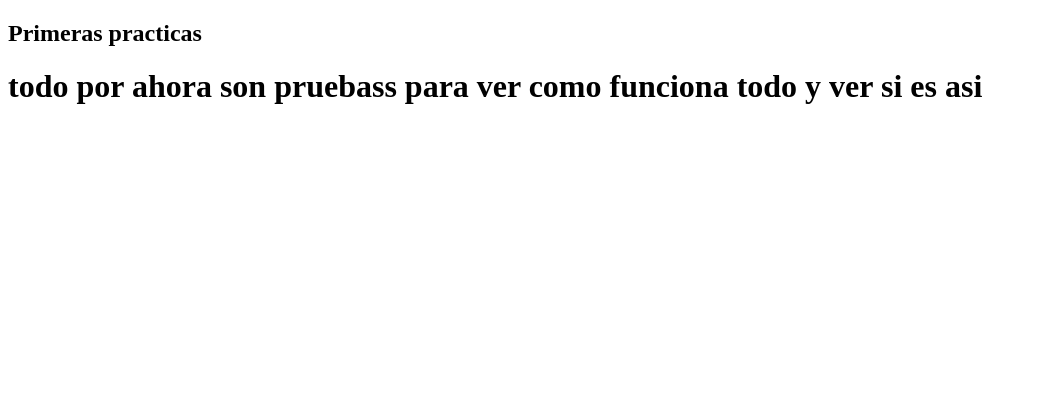
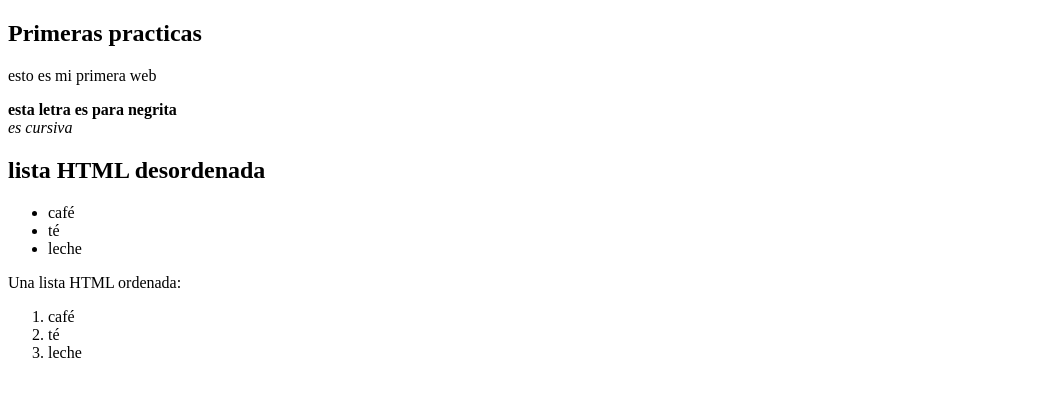
Before and after one commit to davidsanez/primera-practica-web, a plain HTML site: page index.html in a window 1280 px wide. Shown: the whole page, without its empty margins (0-1037 px from the left). Drawn offline with Linux system fonts and the light colour scheme.

Commit message:
primera practica

```diff
--- a/index.html
+++ b/index.html
@@ -7,9 +7,22 @@
 </head>
 <body>
     <h2>   Primeras practicas  </h2>
-    <h1> todo por ahora son pruebass para ver como
-        funciona todo y ver si es asi
-    </h1>
+    <p> esto es mi primera web</p>
+    <b><u></u> esta letra es para negrita</b><br>
+    <i> es cursiva</i>
+    <h2> lista HTML desordenada</h2>
+
+        <ul>
+             <li>café</li>
+            <li>té</li>
+             <li>leche</li>
+        </ul>
+        <p>Una lista HTML ordenada:</p>
+            <ol>
+                <li>café</li>
+                <li>té</li>
+                <li>leche</li>
+            </ol>
 
 
 </body>
```
